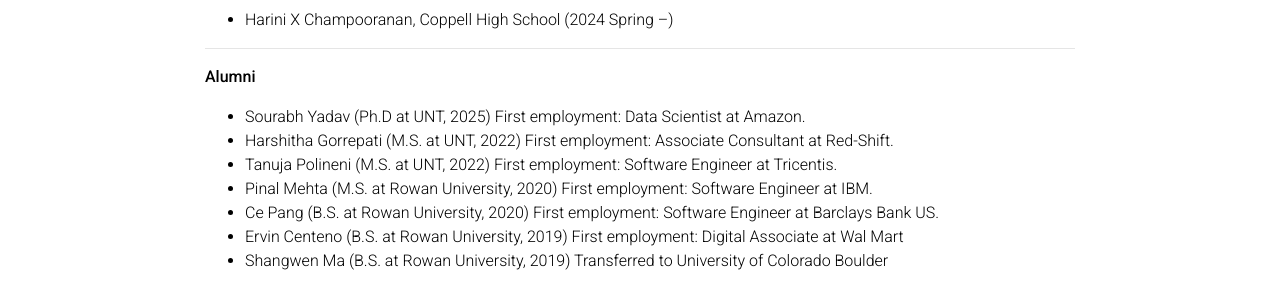
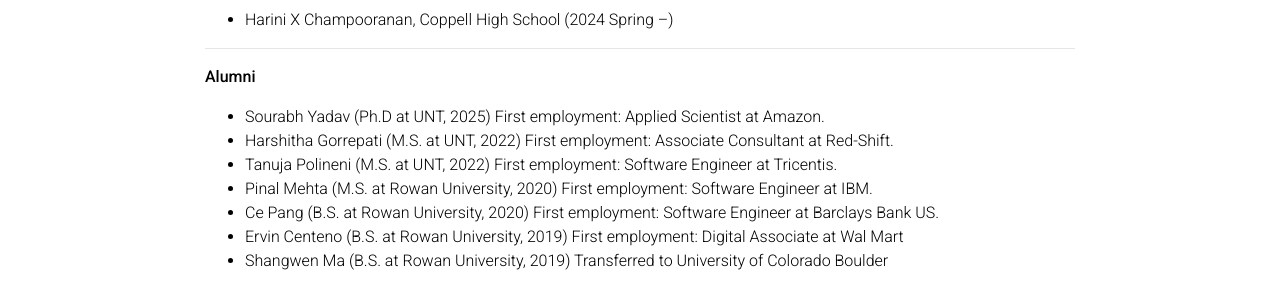
Before and after one commit to chenxiunt/chenxiunt.github.io, a Jekyll site: the page built from _pages/people.md, in a window 1280 px wide and 900 px high, scrolled down 2500 px. Shown: the part 153-440 px from the top of the window. Built offline with Jekyll 4.4.1, drawn with Linux system fonts in a browser that asks for light colours; comment, search, counter and statistics services are not loaded; a style sheet for code colours, icons or effects is not loaded.

Commit message:
Update people.md

```diff
--- a/_pages/people.md
+++ b/_pages/people.md
@@ -168,7 +168,7 @@ I am fortunate to work with several bright students:
 
 -----------------------
 **Alumni**
-* Sourabh Yadav (Ph.D at UNT, 2025) First employment: Data Scientist at Amazon.
+* Sourabh Yadav (Ph.D at UNT, 2025) First employment: Applied Scientist at Amazon.
 * Harshitha Gorrepati (M.S. at UNT, 2022) First employment: Associate Consultant at Red-Shift.
 * Tanuja Polineni (M.S. at UNT, 2022) First employment: Software Engineer at Tricentis.
 * Pinal Mehta (M.S. at Rowan University, 2020) First employment: Software Engineer at IBM.
```
